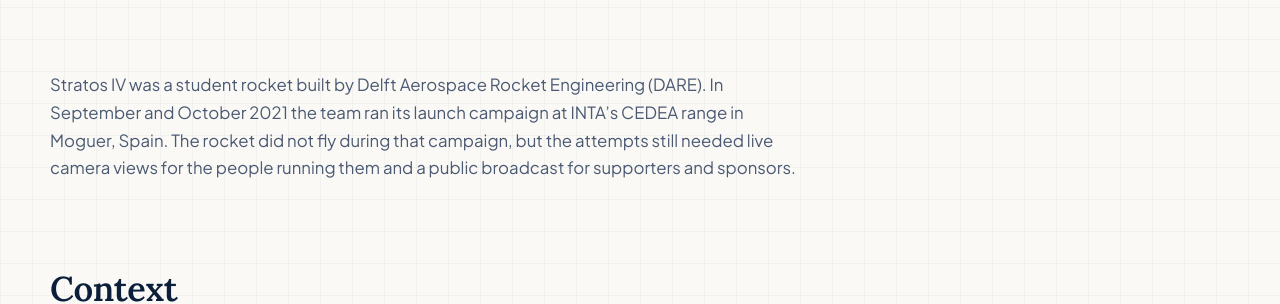
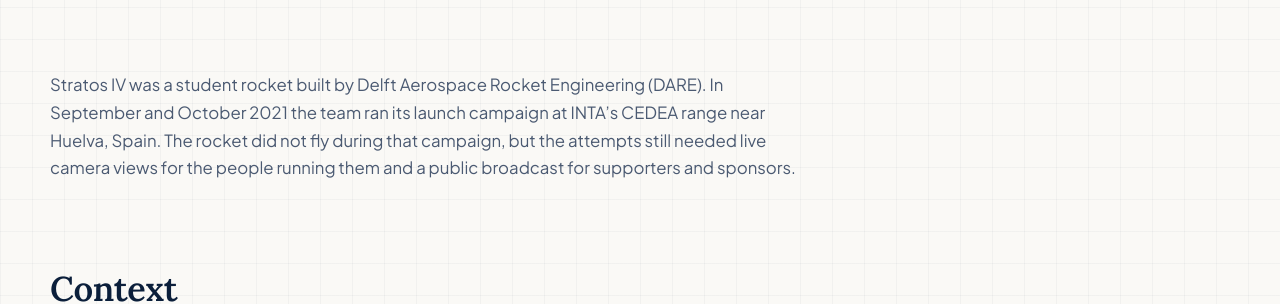
Before and after one commit to diovandi/diovandi.github.io, a Jekyll site: the page built from _projects/stratos-iv.md, in a window 1280 px wide and 900 px high, scrolled down 1119 px. Shown: the part 186-490 px from the top of the window. Built offline with Jekyll 4.4.1, drawn with Linux system fonts in a browser that asks for light colours.

Commit message:
Say Huelva, not Moguer, for the Stratos IV range
INTA's CEDEA (El Arenosillo) sits in Moguer municipality near Mazagón,
but Huelva is the place readers recognise. CV PDF rebuilt to match.

Co-Authored-By: Claude Opus 5.5 (1M context) <noreply@anthropic.com>
Claude-Session: https://claude.ai/code/session_01KET3wpaDKLmdfjgssvDdoE

```diff
--- a/_data/experience.yml
+++ b/_data/experience.yml
@@ -72,7 +72,7 @@
     - Conducted feasibility and financial analysis for a CanSat Luxembourg launch-provider bid.
 
 - period: Mar 2021 — Sep 2022
-  location: Delft, Netherlands / Moguer, Spain
+  location: Delft, Netherlands / Huelva, Spain
   organization: Stratos IV, Delft Aerospace Rocket Engineering
   role: Public Relations & Livestream Manager
   summary: Led launch-campaign communications, built the camera network and live production for the launch attempts, and filmed the campaign for the team documentary.
--- a/_projects/stratos-iv.md
+++ b/_projects/stratos-iv.md
@@ -26,7 +26,7 @@ cover_caption: "With Stratos IV at the CEDEA range, Spain, during the 2021 launc
 image: /assets/images/photos/stratos-iv-rocket.webp
 ---
 
-Stratos IV was a student rocket built by Delft Aerospace Rocket Engineering (DARE). In September and October 2021 the team ran its launch campaign at INTA’s CEDEA range in Moguer, Spain. The rocket did not fly during that campaign, but the attempts still needed live camera views for the people running them and a public broadcast for supporters and sponsors.
+Stratos IV was a student rocket built by Delft Aerospace Rocket Engineering (DARE). In September and October 2021 the team ran its launch campaign at INTA’s CEDEA range near Huelva, Spain. The rocket did not fly during that campaign, but the attempts still needed live camera views for the people running them and a public broadcast for supporters and sponsors.
 
 ## Context
 
```
Also changed, not shown: 1 other file.
